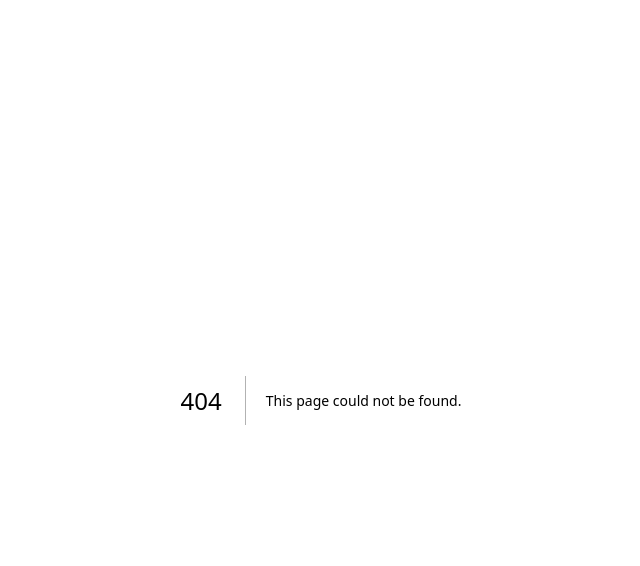
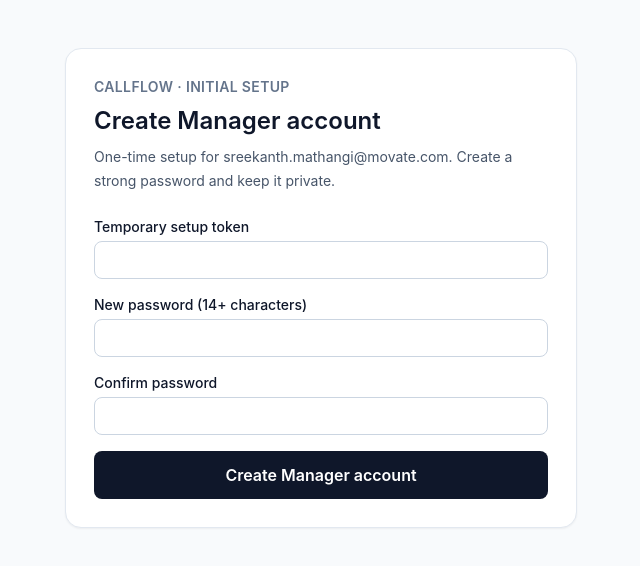
Before and after one commit to mailmenowshree-droid/CallFlow, a Next.js app: page /setup-manager in a window 1280 px wide. Before the commit this address had no page. Shown: the top 566 px of the page, without its empty margins (319-959 px from the left). Built offline with nearby package versions, Linux system fonts and the light colour scheme.

Commit message:
Add initial Manager setup page

```diff
--- /dev/null
+++ b/app/setup-manager/page.tsx
@@ -0,0 +1,79 @@
+"use client";
+
+import { FormEvent, useState } from "react";
+
+export default function SetupManagerPage() {
+  const [token, setToken] = useState("");
+  const [password, setPassword] = useState("");
+  const [confirmPassword, setConfirmPassword] = useState("");
+  const [message, setMessage] = useState("");
+  const [busy, setBusy] = useState(false);
+
+  async function submit(event: FormEvent<HTMLFormElement>) {
+    event.preventDefault();
+    setMessage("");
+    if (password.length < 14) {
+      setMessage("Use a password with at least 14 characters.");
+      return;
+    }
+    if (password !== confirmPassword) {
+      setMessage("The passwords do not match.");
+      return;
+    }
+    setBusy(true);
+    try {
+      const response = await fetch("/api/auth/bootstrap", {
+        method: "POST",
+        headers: {
+          "Content-Type": "application/json",
+          Authorization: `Bearer ${token}`,
+        },
+        body: JSON.stringify({
+          email: "sreekanth.mathangi@movate.com",
+          name: "Sreekanth Mathangi",
+          password,
+        }),
+      });
+      const result = await response.json();
+      if (!response.ok) throw new Error(result.error || "Could not create Manager account.");
+      setMessage("Manager account created. Remove CALLFLOW_BOOTSTRAP_TOKEN and BOOTSTRAP_MANAGER_EMAIL from Vercel Preview environment variables, redeploy the preview, then sign in with your email and the password you just created.");
+      setToken("");
+      setPassword("");
+      setConfirmPassword("");
+    } catch (error) {
+      setMessage(error instanceof Error ? error.message : "Could not create Manager account.");
+    } finally {
+      setBusy(false);
+    }
+  }
+
+  return (
+    <main className="min-h-screen bg-slate-50 px-5 py-12 text-slate-900">
+      <section className="mx-auto max-w-lg rounded-2xl border border-slate-200 bg-white p-7 shadow-sm">
+        <p className="text-sm font-semibold uppercase tracking-wide text-slate-500">CallFlow · Initial setup</p>
+        <h1 className="mt-2 text-2xl font-semibold">Create Manager account</h1>
+        <p className="mt-2 text-sm leading-6 text-slate-600">
+          One-time setup for sreekanth.mathangi@movate.com. Create a strong password and keep it private.
+        </p>
+        <form className="mt-6 space-y-4" onSubmit={submit}>
+          <label className="block text-sm font-medium">
+            Temporary setup token
+            <input className="mt-1 w-full rounded-lg border border-slate-300 px-3 py-2 font-normal" type="password" autoComplete="off" required value={token} onChange={(event) => setToken(event.target.value)} />
+          </label>
+          <label className="block text-sm font-medium">
+            New password (14+ characters)
+            <input className="mt-1 w-full rounded-lg border border-slate-300 px-3 py-2 font-normal" type="password" autoComplete="new-password" minLength={14} required value={password} onChange={(event) => setPassword(event.target.value)} />
+          </label>
+          <label className="block text-sm font-medium">
+            Confirm password
+            <input className="mt-1 w-full rounded-lg border border-slate-300 px-3 py-2 font-normal" type="password" autoComplete="new-password" minLength={14} required value={confirmPassword} onChange={(event) => setConfirmPassword(event.target.value)} />
+          </label>
+          <button disabled={busy} className="w-full rounded-lg bg-slate-900 px-4 py-3 font-semibold text-white disabled:opacity-50" type="submit">
+            {busy ? "Creating account…" : "Create Manager account"}
+          </button>
+        </form>
+        {message && <p role="status" className="mt-4 rounded-lg bg-slate-100 p-3 text-sm leading-6">{message}</p>}
+      </section>
+    </main>
+  );
+}
```
